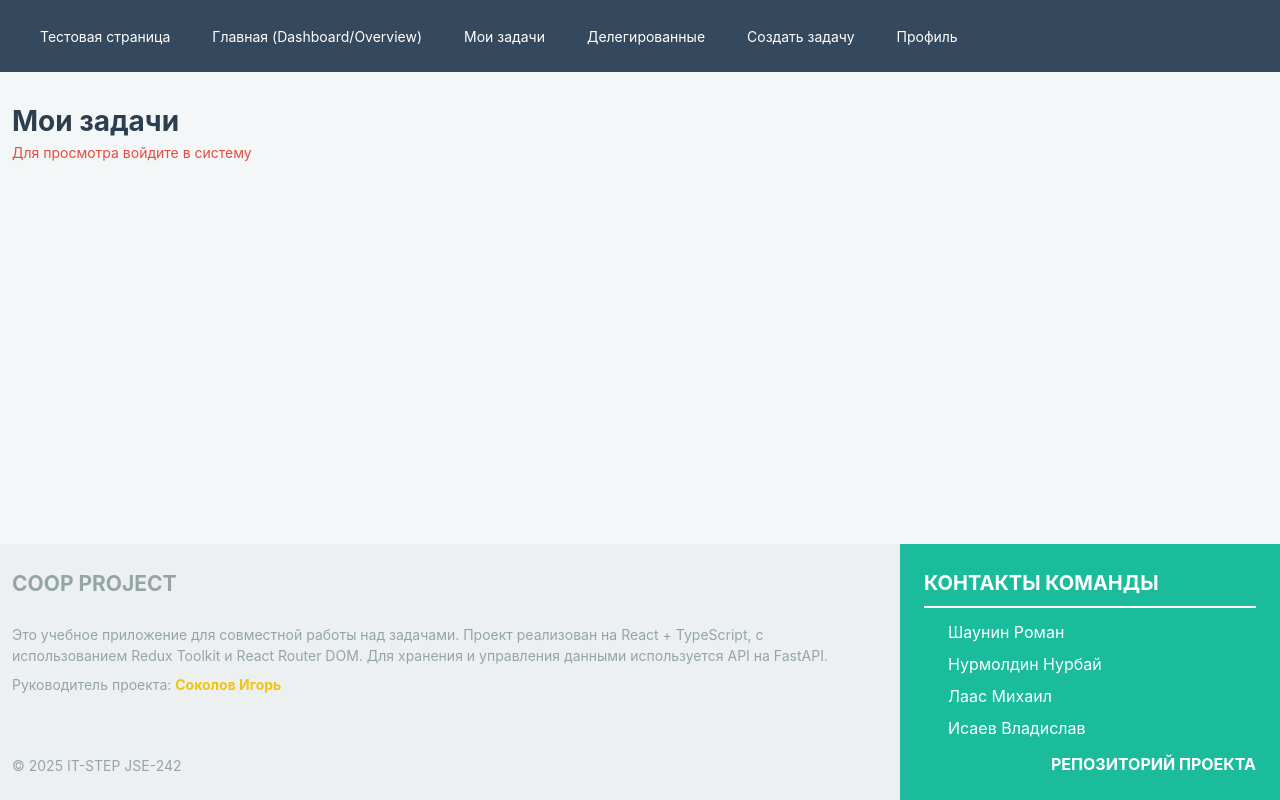
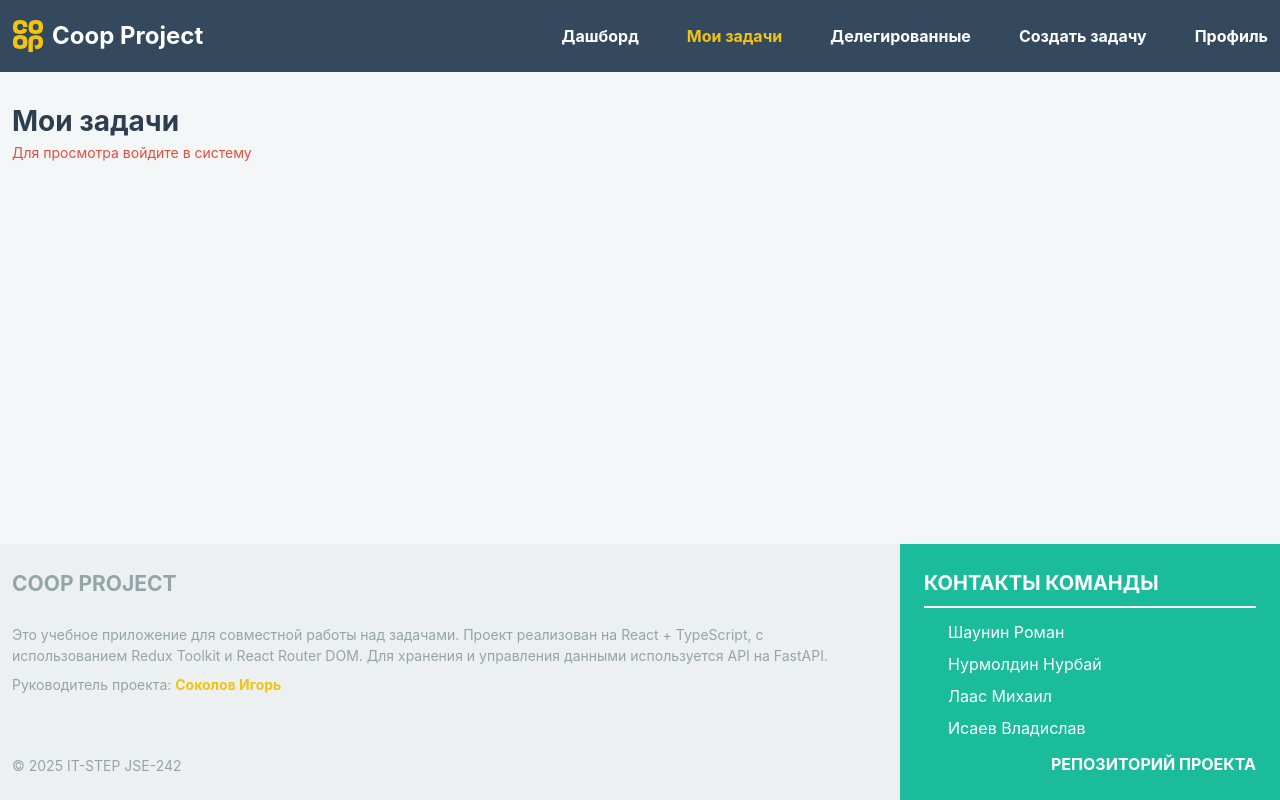
Before and after one commit to TheLarhand/Coop_project, a React (Vite) app: page /myTasks in a window 1280 px wide. Built offline with nearby package versions, Linux system fonts and the light colour scheme.

Commit message:
style: header and burger
- Добавил бургерное меню
- Установил реакт-иконки
- Добавил иконки через модуль
- Исправил осветление в scss

```diff
--- a/package.json
+++ b/package.json
@@ -15,6 +15,7 @@
     "file-saver": "^2.0.5",
     "react": "^19.1.1",
     "react-dom": "^19.1.1",
+    "react-icons": "^5.5.0",
     "react-redux": "^9.2.0",
     "react-router-dom": "^7.9.1",
     "xlsx": "^0.18.5"
--- a/src/features/MyTasks/TaskCard/TaskCard.module.scss
+++ b/src/features/MyTasks/TaskCard/TaskCard.module.scss
@@ -1,4 +1,5 @@
 @use "../../../styles/abstracts/variables" as *;
+@use "sass:color";
 
 li, ul, ol {
   margin: 0;
@@ -99,7 +100,7 @@ li, ul, ol {
 }
 
 .result {
-  background-color: lighten($color-yellow-1, 40%);
+  background-color: color.scale($color-yellow-1, $lightness: 40%);
   padding: $space-xs;
   border-radius: $radius-sm;
   margin-top: $space-xs;
--- a/src/layouts/Header.tsx
+++ b/src/layouts/Header.tsx
@@ -1,31 +1,71 @@
-import { useNavigate } from 'react-router-dom';
+import { useEffect, useRef, useState } from "react";
+import { useNavigate, useLocation } from "react-router-dom";
 import s from './Layout.module.scss';
-import Button from '../shared/ui/Button/Button';
+import { SiCoop } from "react-icons/si";
+import { FiMenu, FiX } from "react-icons/fi";
 
 function Header() {
   const navigate = useNavigate();
+  const location = useLocation();
+
+  const [menuOpen, setMenuOpen] = useState(false);
+  const menuRef = useRef<HTMLUListElement>(null);
 
   const navigationItems = [
-    { path: '/testPage', label: 'Тестовая страница' },
-    { path: '/', label: 'Главная (Dashboard/Overview)' },
-    { path: '/myTasks', label: 'Мои задачи' },
-    { path: '/delegatedTasks', label: 'Делегированные' },
-    { path: '/createTask', label: 'Создать задачу' },
-    { path: '/profile', label: 'Профиль' }
+    { path: "/", label: "Дашборд" },
+    { path: "/myTasks", label: "Мои задачи" },
+    { path: "/delegatedTasks", label: "Делегированные" },
+    { path: "/createTask", label: "Создать задачу" },
+    { path: "/profile", label: "Профиль" },
   ];
+
+  // Закрытие при клике вне меню
+  useEffect(() => {
+    const handleClickOutside = (e: MouseEvent) => {
+      if (menuRef.current && !menuRef.current.contains(e.target as Node)) {
+        setMenuOpen(false);
+      }
+    };
+    if (menuOpen) {
+      document.addEventListener("mousedown", handleClickOutside);
+    }
+    return () => {
+      document.removeEventListener("mousedown", handleClickOutside);
+    };
+  }, [menuOpen]);
 
   return (
     <header className={s.header}>
       <div className={s.headerInner}>
-        {navigationItems.map((item) => (
-          <Button
-            key={item.path}
-            onClick={() => navigate(item.path)}
-            variant="secondary"
-          >
-            {item.label}
-          </Button>
-        ))}
+        <div className={s.logoBox} onClick={() => navigate("/testPage")}>
+          <SiCoop className={s.logo} />
+          <span>Coop Project</span>
+        </div>
+
+        {/* Бургер */}
+        <button className={s.burger} onClick={() => setMenuOpen(!menuOpen)}>
+          {menuOpen ? <FiX size={28} /> : <FiMenu size={28} />}
+        </button>
+
+        {/* Навигация */}
+        <ul
+          ref={menuRef}
+          className={`${s.navigate} ${menuOpen ? s.open : ""}`}
+        >
+          {navigationItems.map((item) => (
+            <li
+              key={item.path}
+              className={`${s.item} ${location.pathname === item.path ? s.active : ""
+                }`}
+              onClick={() => {
+                navigate(item.path);
+                setMenuOpen(false);
+              }}
+            >
+              {item.label}
+            </li>
+          ))}
+        </ul>
       </div>
     </header>
   );
--- a/src/layouts/Layout.module.scss
+++ b/src/layouts/Layout.module.scss
@@ -1,6 +1,4 @@
 @use '../styles/abstracts/variables' as *;
-
-$container-pad: clamp(12px, 3vw, 24px);
 
 .layout {
   display: flex;
@@ -31,10 +29,120 @@ $container-pad: clamp(12px, 3vw, 24px);
   /* <-- одинаковая ширина */
   display: flex;
   flex-wrap: wrap;
+  justify-content: space-between;
   align-items: center;
-  gap: 10px;
+  gap: $space-md;
   min-height: 72px;
-  padding-inline: $container-pad;
+
+  .logoBox {
+    font-weight: bold;
+    font-size: 24px;
+    display: flex;
+    align-items: center;
+    gap: $space-xs;
+    margin-right: $space-lg;
+    cursor: pointer;
+
+    .logo {
+      width: 32px;
+      height: 32px;
+      color: $color-yellow-1;
+    }
+
+    span {
+      color: $text-color-inverse;
+    }
+  }
+
+  .burger {
+    display: none;
+    background: none;
+    border: none;
+    color: $color-white;
+    cursor: pointer;
+  }
+
+  .navigate {
+    display: flex;
+    justify-content: space-between;
+    align-items: center;
+    gap: $space-lg;
+    font-size: $font-size-lg;
+    font-weight: bold;
+
+    .item {
+      padding: $space-sm;
+      color: $text-color-inverse;
+      cursor: pointer;
+
+      transition: color .2s ease-out;
+
+      &:hover,
+      &.active {
+        color: $color-yellow-1;
+      }
+
+      &:last-child {
+        padding-right: 0;
+      }
+    }
+  }
+
+  @media (max-width: $breakpoint-lg) {
+    flex-direction: column;
+    align-items: flex-start;
+
+    .navigate {
+      width: 100%;
+
+      .item:first-child {
+        padding-left: 0;
+      }
+    }
+  }
+
+  @media (max-width: $breakpoint-md) {
+    flex-direction: row;
+    align-items: center;
+
+    .burger {
+      display: block;
+    }
+
+    .navigate {
+      position: absolute;
+      z-index: 100;
+      top: 72px;
+      right: 0;
+      flex-direction: column;
+      background: $color-grey-1;
+      padding: $space-xs;
+      gap: $space-xs;
+      width: 200px;
+
+      opacity: 0;
+      transform: translateX(20px);
+      pointer-events: none;
+      transition: all 0.3s ease;
+
+      .item {
+        color: $secondary-color;
+        transition: color 0.2s ease;
+
+        &:hover,
+        &.active {
+          color: $color-yellow-2;
+        }
+      }
+
+      &.open {
+        opacity: 1;
+        transform: translateY(0);
+        pointer-events: auto;
+      }
+    }
+  }
+
 }
 
 /* CONTENT */
@@ -131,13 +239,13 @@ $container-pad: clamp(12px, 3vw, 24px);
     }
   }
 
-  @media (max-width: 768px) {
+  @media (max-width: $breakpoint-md) {
     display: flex;
     flex-direction: column;
     gap: 0;
+
     .contacts {
       padding: $space-lg $space-sm;
     }
-
   }
 }
```
Also changed, not shown: 1 other file (tests, documents, lock files or other folders).
